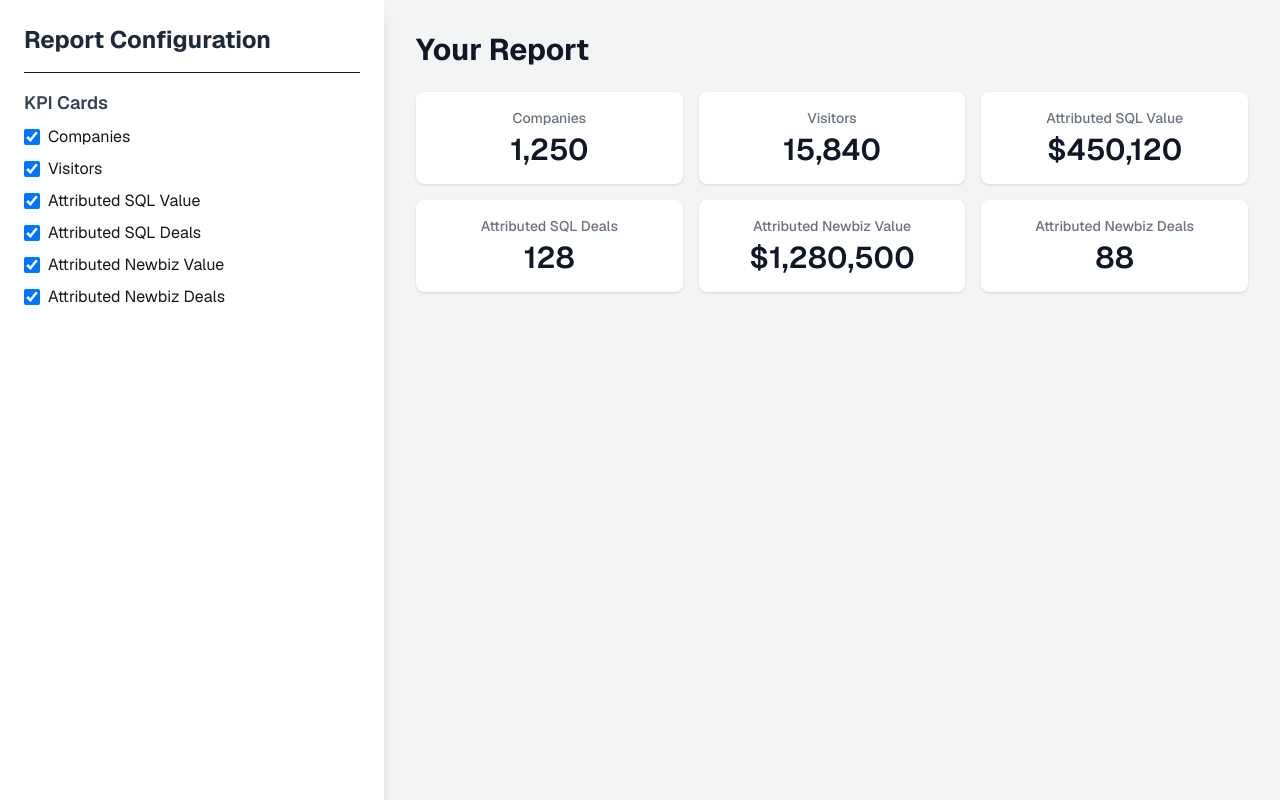
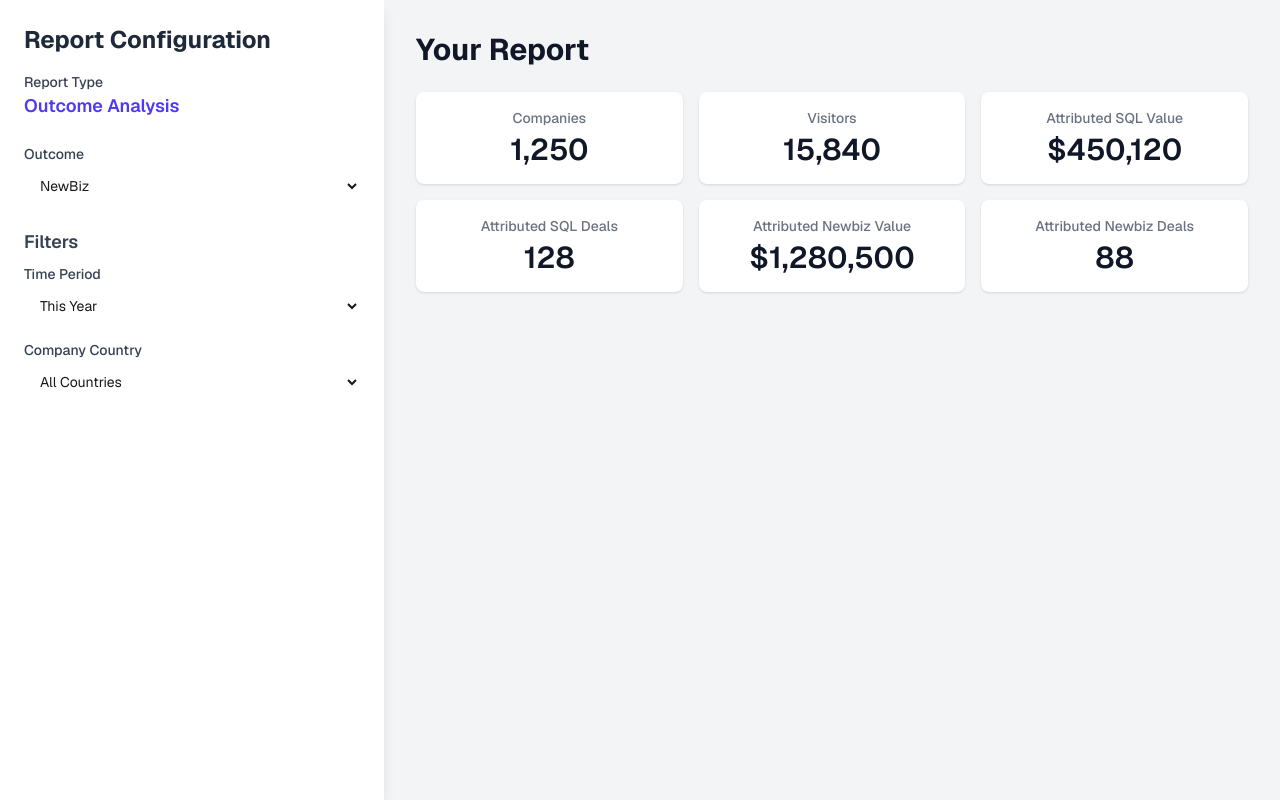
Before and after one commit to larsGroennegaard/reporting-demo-app, a Next.js app: page / in a window 1280 px wide. Built offline with nearby package versions, Linux system fonts and the light colour scheme.

Commit message:
add configuration options for report filters and update KPI card display

```diff
--- a/app/page.tsx
+++ b/app/page.tsx
@@ -1,85 +1,105 @@
 // app/page.tsx
-"use client"; // Add this at the top to make the component interactive
+"use client";
 
-import { useState } from 'react'; // Import useState to manage our selections
+import { useState } from 'react';
 import KpiCard from './components/KpiCard';
 
 export default function HomePage() {
-  // State to track which KPIs are visible.
-  // We set them all to 'true' by default.
-  const [visibleKpis, setVisibleKpis] = useState({
-    companies: true,
-    visitors: true,
-    sqlValue: true,
-    sqlDeals: true,
-    newbizValue: true,
-    newbizDeals: true,
-  });
-
-  // This function handles changes to the checkboxes
-  const handleKpiCheckboxChange = (event: React.ChangeEvent<HTMLInputElement>) => {
-    const { name, checked } = event.target;
-    setVisibleKpis(prev => ({
-      ...prev,
-      [name]: checked,
-    }));
-  };
+  // State for our new configuration options
+  const [outcome, setOutcome] = useState('NewBiz');
+  const [timePeriod, setTimePeriod] = useState('this_year');
+  const [companyCountry, setCompanyCountry] = useState('all');
 
   return (
     <main className="flex h-screen bg-gray-100 font-sans">
       {/* Left Configuration Pane */}
-      <div className="w-1/3 max-w-sm p-6 bg-white shadow-lg">
+      <div className="w-1/3 max-w-sm p-6 bg-white shadow-lg overflow-y-auto">
         <h2 className="text-2xl font-bold mb-4 text-gray-800">Report Configuration</h2>
 
-        {/* KPI Card Configuration */}
-        <div className="border-t pt-4">
-          <h3 className="text-lg font-semibold mb-2 text-gray-700">KPI Cards</h3>
-          <div className="space-y-2">
-            {/* Each checkbox is now linked to our state */}
-            <label className="flex items-center space-x-2">
-              <input type="checkbox" name="companies" checked={visibleKpis.companies} onChange={handleKpiCheckboxChange} className="h-4 w-4 rounded border-gray-300 text-indigo-600 focus:ring-indigo-500" />
-              <span>Companies</span>
+        {/* Report Type Display */}
+        <div className="mb-6">
+          <label htmlFor="reportType" className="block text-sm font-medium text-gray-700">Report Type</label>
+          <p id="reportType" className="text-lg font-semibold text-indigo-600">Outcome Analysis</p>
+        </div>
+
+        {/* --- Configuration Controls based on the brief --- */}
+        <div className="space-y-6">
+
+          {/* Outcome Selection */}
+          <div>
+            <label htmlFor="outcome" className="block text-sm font-medium text-gray-700">
+              Outcome
             </label>
-            <label className="flex items-center space-x-2">
-              <input type="checkbox" name="visitors" checked={visibleKpis.visitors} onChange={handleKpiCheckboxChange} className="h-4 w-4 rounded border-gray-300 text-indigo-600 focus:ring-indigo-500" />
-              <span>Visitors</span>
-            </label>
-            <label className="flex items-center space-x-2">
-              <input type="checkbox" name="sqlValue" checked={visibleKpis.sqlValue} onChange={handleKpiCheckboxChange} className="h-4 w-4 rounded border-gray-300 text-indigo-600 focus:ring-indigo-500" />
-              <span>Attributed SQL Value</span>
-            </label>
-            <label className="flex items-center space-x-2">
-              <input type="checkbox" name="sqlDeals" checked={visibleKpis.sqlDeals} onChange={handleKpiCheckboxChange} className="h-4 w-4 rounded border-gray-300 text-indigo-600 focus:ring-indigo-500" />
-              <span>Attributed SQL Deals</span>
-            </label>
-            <label className="flex items-center space-x-2">
-              <input type="checkbox" name="newbizValue" checked={visibleKpis.newbizValue} onChange={handleKpiCheckboxChange} className="h-4 w-4 rounded border-gray-300 text-indigo-600 focus:ring-indigo-500" />
-              <span>Attributed Newbiz Value</span>
-            </label>
-            <label className="flex items-center space-x-2">
-              <input type="checkbox" name="newbizDeals" checked={visibleKpis.newbizDeals} onChange={handleKpiCheckboxChange} className="h-4 w-4 rounded border-gray-300 text-indigo-600 focus:ring-indigo-500" />
-              <span>Attributed Newbiz Deals</span>
-            </label>
+            <select
+              id="outcome"
+              name="outcome"
+              value={outcome}
+              onChange={(e) => setOutcome(e.target.value)}
+              className="mt-1 block w-full pl-3 pr-10 py-2 text-base border-gray-300 focus:outline-none focus:ring-indigo-500 focus:border-indigo-500 sm:text-sm rounded-md"
+            >
+              <option value="MQL">MQL</option>
+              <option value="SQL">SQL</option>
+              <option value="NewBiz">NewBiz</option>
+            </select>
+          </div>
+
+          {/* Filter Section */}
+          <div>
+            <h3 className="text-lg font-semibold mb-2 text-gray-700">Filters</h3>
+            <div className="space-y-4">
+              {/* Time Period Filter */}
+              <div>
+                <label htmlFor="timePeriod" className="block text-sm font-medium text-gray-700">
+                  Time Period
+                </label>
+                <select
+                  id="timePeriod"
+                  name="timePeriod"
+                  value={timePeriod}
+                  onChange={(e) => setTimePeriod(e.target.value)}
+                  className="mt-1 block w-full pl-3 pr-10 py-2 text-base border-gray-300 focus:outline-none focus:ring-indigo-500 focus:border-indigo-500 sm:text-sm rounded-md"
+                >
+                  <option value="this_year">This Year</option>
+                  <option value="last_quarter">Last Quarter</option>
+                  <option value="last_month">Last Month</option>
+                </select>
+              </div>
+              {/* Company Country Filter */}
+              <div>
+                <label htmlFor="companyCountry" className="block text-sm font-medium text-gray-700">
+                  Company Country
+                </label>
+                <select
+                  id="companyCountry"
+                  name="companyCountry"
+                  value={companyCountry}
+                  onChange={(e) => setCompanyCountry(e.target.value)}
+                  className="mt-1 block w-full pl-3 pr-10 py-2 text-base border-gray-300 focus:outline-none focus:ring-indigo-500 focus:border-indigo-500 sm:text-sm rounded-md"
+                >
+                  <option value="all">All Countries</option>
+                  <option value="usa">USA</option>
+                  <option value="germany">Germany</option>
+                  <option value="uk">United Kingdom</option>
+                </select>
+              </div>
+            </div>
           </div>
         </div>
       </div>
 
-      {/* Right Report Canvas */}
+      {/* Right Report Canvas (This part remains unchanged for now) */}
       <div className="flex-1 p-8 overflow-y-auto">
         <h1 className="text-3xl font-bold mb-6 text-gray-900">Your Report</h1>
-
-        {/* KPI Cards Section - now they render based on the state */}
         <div className="grid grid-cols-1 md:grid-cols-2 lg:grid-cols-3 gap-4 mb-8">
-          {visibleKpis.companies && <KpiCard title="Companies" value="1,250" />}
-          {visibleKpis.visitors && <KpiCard title="Visitors" value="15,840" />}
-          {visibleKpis.sqlValue && <KpiCard title="Attributed SQL Value" value="$450,120" />}
-          {visibleKpis.sqlDeals && <KpiCard title="Attributed SQL Deals" value="128" />}
-          {visibleKpis.newbizValue && <KpiCard title="Attributed Newbiz Value" value="$1,280,500" />}
-          {visibleKpis.newbizDeals && <KpiCard title="Attributed Newbiz Deals" value="88" />}
+          <KpiCard title="Companies" value="1,250" />
+          <KpiCard title="Visitors" value="15,840" />
+          <KpiCard title="Attributed SQL Value" value="$450,120" />
+          <KpiCard title="Attributed SQL Deals" value="128" />
+          <KpiCard title="Attributed Newbiz Value" value="$1,280,500" />
+          <KpiCard title="Attributed Newbiz Deals" value="88" />
         </div>
-
-        {/* We will add the Chart and Table back later */}
         <div className="space-y-8">
+          {/* We will add the Chart and Table back later */}
         </div>
       </div>
     </main>
```
